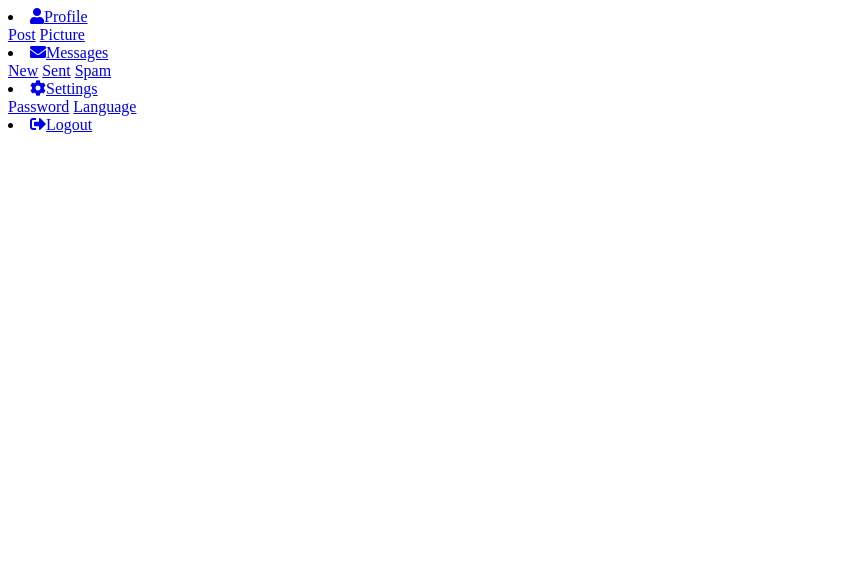
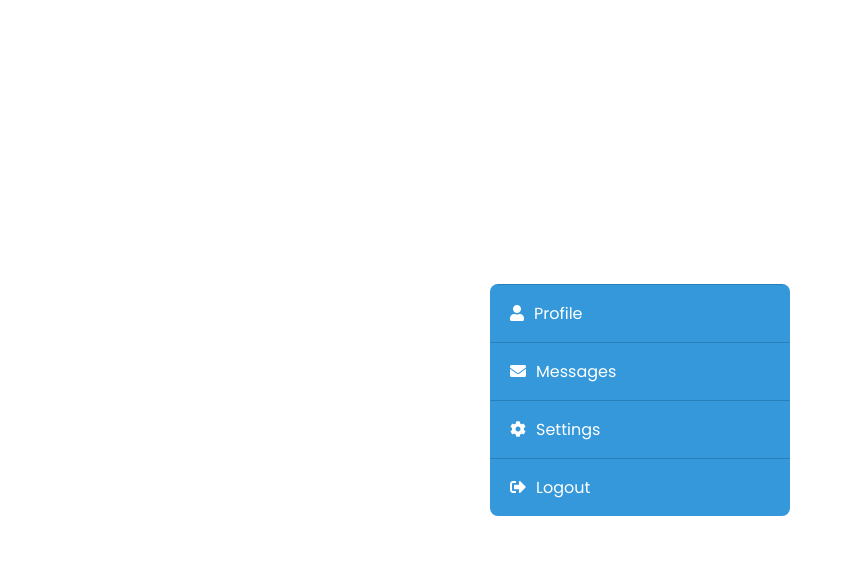
Before and after one commit to nhithai4620/Accordion_menu, a plain HTML site: page index.html in a window 1280 px wide. Shown: the whole page, without its empty margins (0-845 px from the left). Drawn offline with Linux system fonts and the light colour scheme.

Commit message:
nguyen nhi thai commit

```diff
--- a/index.html
+++ b/index.html
@@ -29,7 +29,7 @@
             </li>
 
             <li class="item" id="settings">
-                <a href="#massage" class="btn"><i class="fas fa-cog"></i>Settings</a>
+                <a href="#settings" class="btn"><i class="fas fa-cog"></i>Settings</a>
                 <div class="smenu">
                     <a href="#">Password</a>
                     <a href="#">Language</a>
@@ -37,7 +37,7 @@
             </li>
 
             <li class="item" >
-               <a href="#" class="btn"><i class="fa fa-sign-out-alt"> </i>Logout</a>
+               <a href="#" class="btn"><i class="fa fa-sign-out-alt"></i>Logout</a>
             </li>
 
         </div>
--- a/styles.css
+++ b/styles.css
@@ -0,0 +1,87 @@
+@import url('https://fonts.googleapis.com/css2?family=Poppins:wght@400;500;600;700;800&display=swap');
+
+*{
+    margin: 0;
+    padding: 0;
+    list-style: none;
+    text-decoration: none;
+    font-family: 'Poppins',sans-serif;
+}
+
+.middle{
+    position: absolute;
+    top: 50%;
+    left: 50%;
+    transform: translate(-50%, -50%);
+}
+
+.menu{
+    width: 300px;
+    border-radius: 8px;
+    overflow: hidden;
+}
+
+.item{
+    border-top: 1px solid #2980b9;
+    overflow: hidden;
+}
+
+.btn{
+    display: block;
+    padding: 16px 20px;
+    background: #3498db;
+    color: #fff;
+    position: relative;
+}
+
+.btn::before{
+    content: "";
+    position: absolute;
+    width: 14px;
+    height: 14px;
+    background: #3498db;
+    left: 20px;
+    bottom: -7px;
+    transform: rotate(45deg);
+}
+
+.btn i{
+    margin-right: 10px;
+}
+
+.smenu{
+    background: #333;
+    overflow: hidden;
+    transition: max-height 0.3s;
+    max-height: 0;
+}
+
+.smenu a{
+    padding: 16px 26px;
+    color: #fff;
+    font-size: 14px;
+    display: block;
+    margin: 4px 0;
+    position: relative;
+}
+
+
+.smenu a:before{
+    content: "";
+    position:absolute;
+    width: 6px;
+    height: 100%;
+    background: #2980b9;
+    top: 0;
+    left: 0;
+    transition: 0.3s;
+    opacity: 0;
+}
+
+.smenu a:hover:before{
+    opacity: 1;
+}
+
+.item:target .smenu{
+    max-height: 10em;
+}
```
